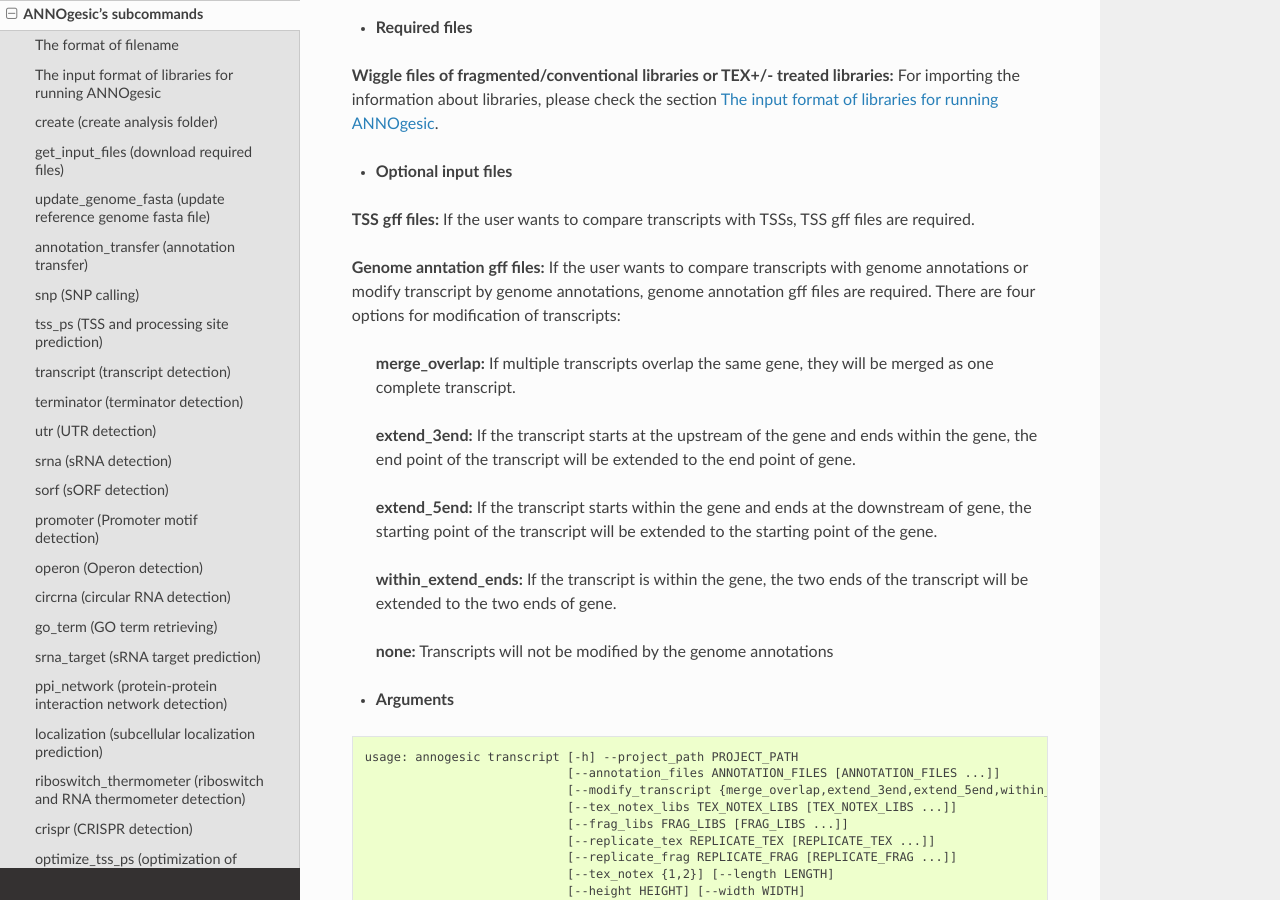
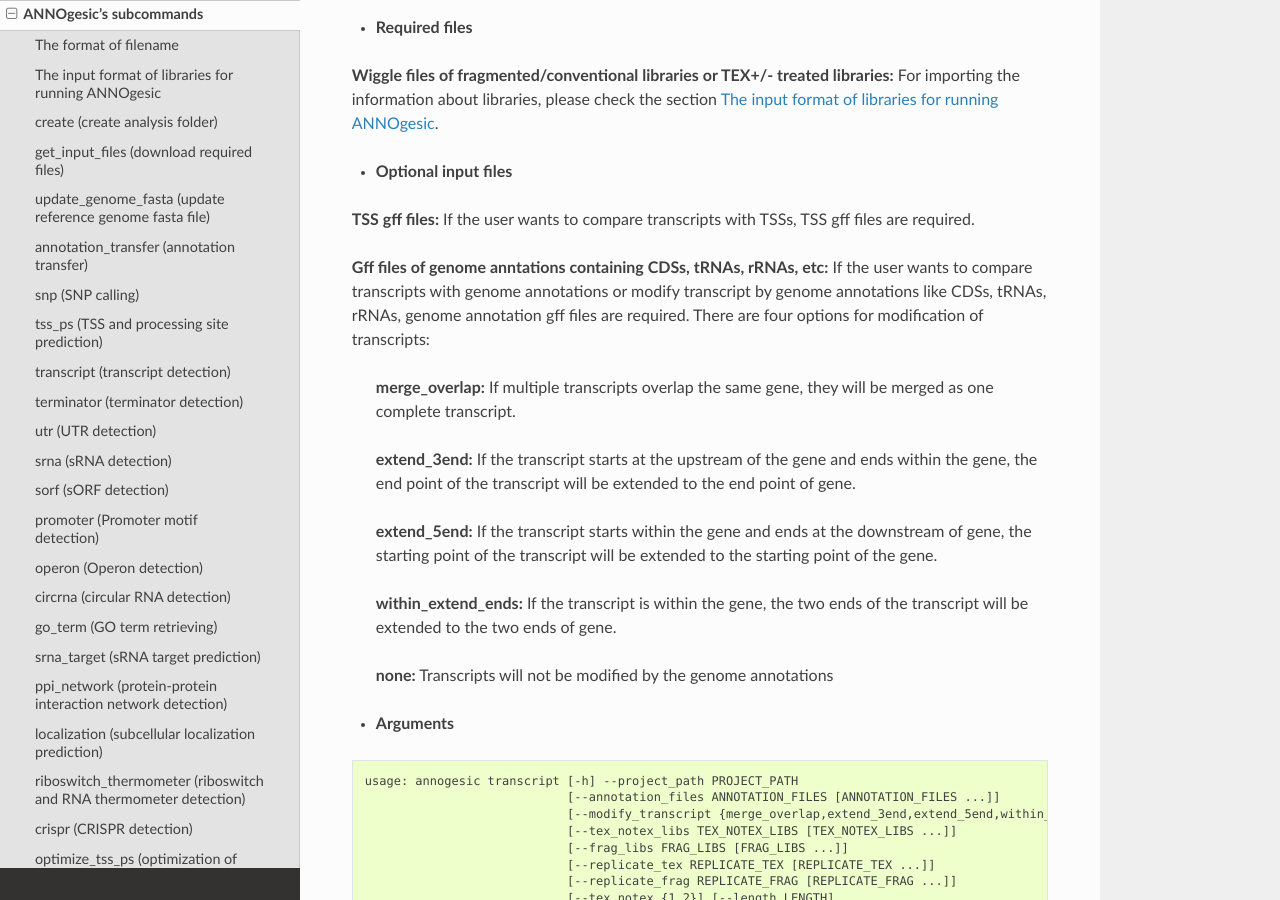
Before and after one commit to Sung-Huan/ANNOgesic, a Sphinx documentation site: the page built from docs/source/subcommands.rst, in a window 1280 px wide and 900 px high, scrolled down 15256 px. Built offline with Sphinx 7.4.7 and the Read the Docs theme 2.0.0, drawn with Linux system fonts in a browser that asks for light colours; pages that are not in the unit, such as notebooks, are missing from menus; some of the changed text lies outside the part shown.

Commit message:
make genome annotation files more clear

```diff
--- a/docs/source/subcommands.rst
+++ b/docs/source/subcommands.rst
@@ -745,7 +745,7 @@ The output folders are following:
 	``TSSstatistics.tsv`` stores the number of TSS which can be detected or missing in each condition.
 
 	**Comparing TSSs with other features:** ``stat_compare_TSS_transcript_$GENOME.csv`` is for comparing TSSs with transcripts.
-	``stat_gene_vali_$GENOME.csv`` is for comparing TSS with genome annotations.
+	``stat_gene_vali_$GENOME.csv`` is for comparing TSS with genome annotations like CDSs.
 
 	**Comparing manual detected TSSs and predicted TSSs:** In ``stat_compare_TSSpredator_manual_$GENOME.csv``, the accuracy of TSS prediction can be found.
 
@@ -784,7 +784,7 @@ given gene annotations and several parameters that can be set by the user.
 
 **TSS gff files:** If the user wants to compare transcripts with TSSs, TSS gff files are required.
 
-**Genome anntation gff files:** If the user wants to compare transcripts with genome annotations or modify transcript by genome annotations,
+**Gff files of genome anntations containing CDSs, tRNAs, rRNAs, etc:** If the user wants to compare transcripts with genome annotations or modify transcript by genome annotations like CDSs, tRNAs, rRNAs,
 genome annotation gff files are required. There are four options for modification of transcripts:
 
 	**merge_overlap:** If multiple transcripts overlap the same gene, they will be merged as one complete transcript.
@@ -959,7 +959,7 @@ The generated output folders are as following:
 **statistics:** Stores statistic files.
 
 	**Comparing transcript with other features:** ``stat_compare_transcript_genome_$GENOMENAME.csv`` is
-	for comparing transcript with genome annotation, ``stat_compare_transcript_TSS_$GENOMENAME.csv`` is for comparing
+	for comparing transcript with genome annotation like CDSs, ``stat_compare_transcript_TSS_$GENOMENAME.csv`` is for comparing
 	transcript with TSS, and ``stat_compare_transcript_terminator_$GENOMENAME.csv`` is for comparing
         transcript with terminator.
 
@@ -1002,7 +1002,7 @@ which have coverage significant decrease.
 
 - **Required files**
 
-**Gff files of the genome annotations**
+**Gff files of the genome annotations containing CDSs, tRNAs, rRNAs, etc**
 
 **Fasta files of the genome sequences**
 
@@ -1272,7 +1272,7 @@ ANNOgesic, please use ``--tss_source`` to classify TSSs for the analysis.
 
 - **Required files**
 
-**Gff files of the genome annotations**
+**Gff files of the genome annotations containing CDSs, tRNAs, rRNAs, etc**
 
 **Gff files of the TSSs**
 
@@ -1379,7 +1379,7 @@ BLAST to nr database and sRNA database can be set as well.
 
 - **Required files**
 
-**Gff files of the genome annotations**
+**Gff files of the genome annotations containing CDSs, tRNAs, rRNAs, etc**
 
 **Gff files of the transcripts**
 
@@ -1987,7 +1987,7 @@ a small transcript. There are three sORF candidates (200-241, 203-241 and 202-24
 
 - **Required files**
 
-**Gff files of the genome annotations**
+**Gff files of the genome annotations containing CDSs, tRNAs, rRNAs, etc**
 **Gff files of the transcripts**
 
 **Wiggle files of TEX+/- or fragmented/conventional libraries:** Please refer to the section :ref:`The input format of libraries for running ANNOgesic`.
@@ -2387,7 +2387,7 @@ sub-operons.
 
 - **Required files**
 
-**Gff files of the genome annotations**
+**Gff files of the genome annotations containing CDSs, tRNAs, rRNAs, etc**
 
 **Gff files of the transcripts**
 
@@ -2518,7 +2518,7 @@ handle them.
 
 **Fasta files of the genome annotations**
 
-**Gff files of the genome annotations**
+**Gff files of the genome annotations containing CDSs, tRNAs, rRNAs, etc**
 
 - **Arguments**
 
@@ -2620,7 +2620,7 @@ Based on this information, we can know the details of the specific circular RNA.
 
 	**End:** End point of the circular RNA.
 
-	**Annotation_overlap:** If there is genome annotation which overlap this circular RNA, the overlapped feature will be showed here.
+	**Annotation_overlap:** If there is a genome annotation (like a CDS) which overlap this circular RNA, the overlapped feature will be showed here.
 
 	**Supported_reads:** The number of reads which support the circular RNA.
 
@@ -2644,7 +2644,7 @@ Some analyses of GO terms can be done as well.
 
 **GO file:** `go.obo <http://geneontology.org/page/download-ontology>`_.
 
-**Gff files of the genome annotations**
+**Gff files of the genome annotations containing CDSs, tRNAs, rRNAs, etc**
 
 - **Optional input files**
 
@@ -2723,7 +2723,7 @@ programs. ``srna_target`` can also compare the results of both programs and prov
 
 - **Required files**
 
-**Gff files of the genome annotations**
+**Gff files of the genome annotations containing CDSs**
 
 **Gff files of the sRNAs**
 
@@ -2943,7 +2943,7 @@ the supported literature of the protein-protein interaction networks.
 
 **Species table of STRING:** `species.v${VERSION}.txt from STRING <http://string-db.org/cgi/download.pl>`_.
 
-**Gff files of the genome annotations**
+**Gff files of the genome annotations containing CDSs**
 
 - **Arguments**
 
@@ -3047,7 +3047,7 @@ Some statistics and visualization files are provided as well.
 
 - **Required files**
 
-**Gff files of the genome annotations**
+**Gff files of the genome annotations containing CDSs**
 
 **Fasta files of the genome sequences**
 
@@ -3148,7 +3148,7 @@ the region in `Rfam <http://rfam.xfam.org/>`_.
 
 `Rfam <http://rfam.xfam.org/>`_.
 
-**Gff files of the genome annotations**
+**Gff files of the genome annotations containing CDSs, tRNAs, rRNAs, etc**
 
 **Gff files of the transcripts**
 
@@ -3311,7 +3311,7 @@ units and spacers of CRISPR. Moreover, the false positive can be removed by comp
 
 - **Optional input files**
 
-**Gff files of the genome annotations:** This file can be used for removing false positive.
+**Gff files of the genome annotations containing CDSs, tRNAs, rRNAs, etc:** This file can be used for removing false positive.
 
 - **Arguments**
 
@@ -3395,7 +3395,7 @@ Then ``optimize_tss_ps`` can scan whole genome based on the manual detected set
 
 **Fasta files of the genome sequences**
 
-**Gff files of the genome annotations**
+**Gff files of the genome annotations containing CDSs, tRNAs, rRNAs, etc**
 
 **Gff files of the manual-detected TSSs**
 
```
Also changed, not shown: other parts of docs/source/subcommands.rst (+1 -1 lines), docs/source/tutorial.rst (+4 -4 lines), 1 other file.
